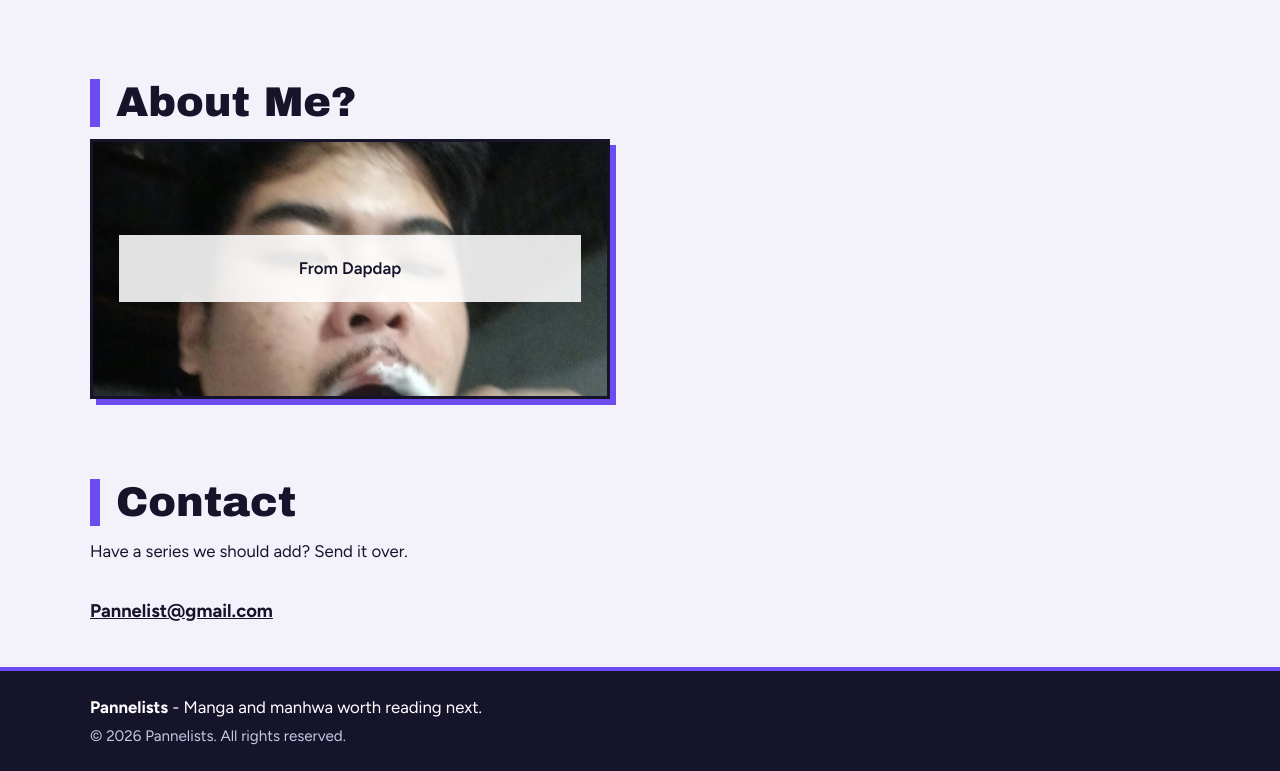
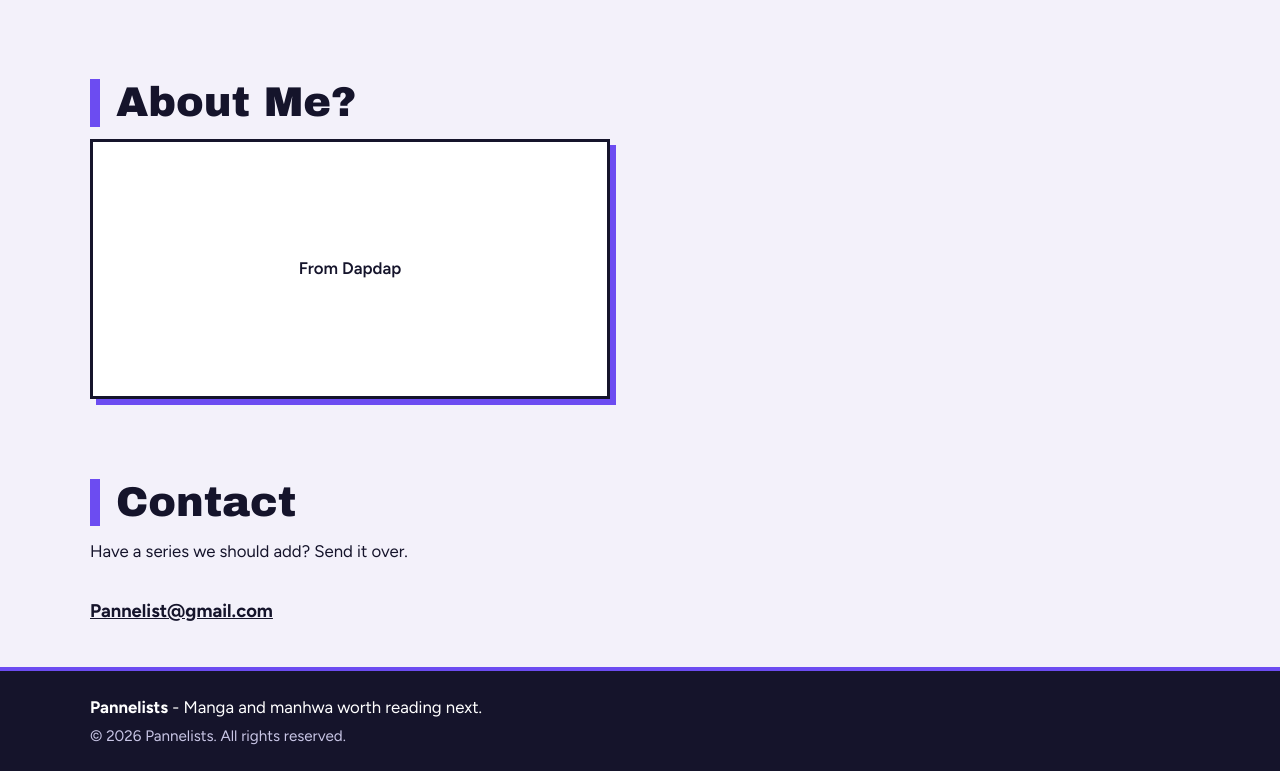
Before and after one commit to Meeko-star/DavidJohnMicco.github.io, a plain HTML site: page index.html in a window 1280 px wide. Shown: the part 2310-3081 px from the top of the page. Drawn offline with Linux system fonts and the light colour scheme; a web font is replaced by a local one.

Commit message:
Update style.css

```diff
--- a/style.css
+++ b/style.css
@@ -76,8 +76,8 @@ section h2{font-size:clamp(1.8rem,4vw,2.6rem);border-left:10px solid var(--accen
 /* 6. ABOUT + CONTACT */
 #about,#contact{--accent:var(--manhwa)}
 .about-card{width:min(100%,520px);min-height:260px;display:grid;place-items:center;border:3px solid var(--edge);box-shadow:6px 6px 0 var(--manhwa);
-  background:url("meeko.jpg") center/cover,linear-gradient(135deg,var(--manga),var(--manhwa))}
-.about-card p{background:rgba(255,255,255,.88);color:#15142b;margin:0;padding:1.25rem 1.5rem;font-weight:600;text-align:center;width:90%}
+  background:var(--card)}
+.about-card p{color:var(--text);margin:0;padding:1.25rem 1.5rem;font-weight:600;text-align:center;width:90%}
 .contact-link{display:inline-block;margin-top:.5rem;font-weight:700;font-size:1.15rem}
 
 /* 7. FOOTER */
```
